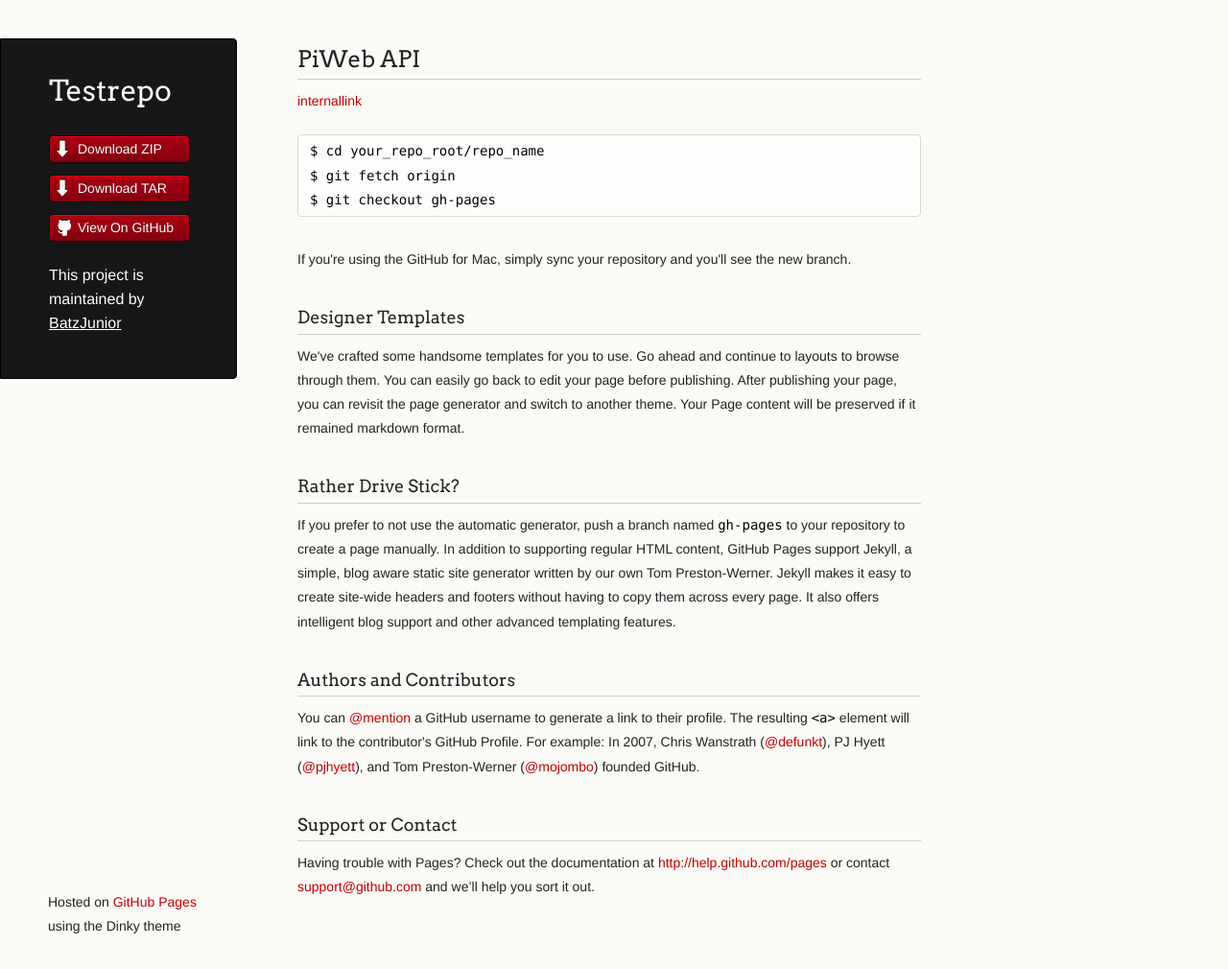
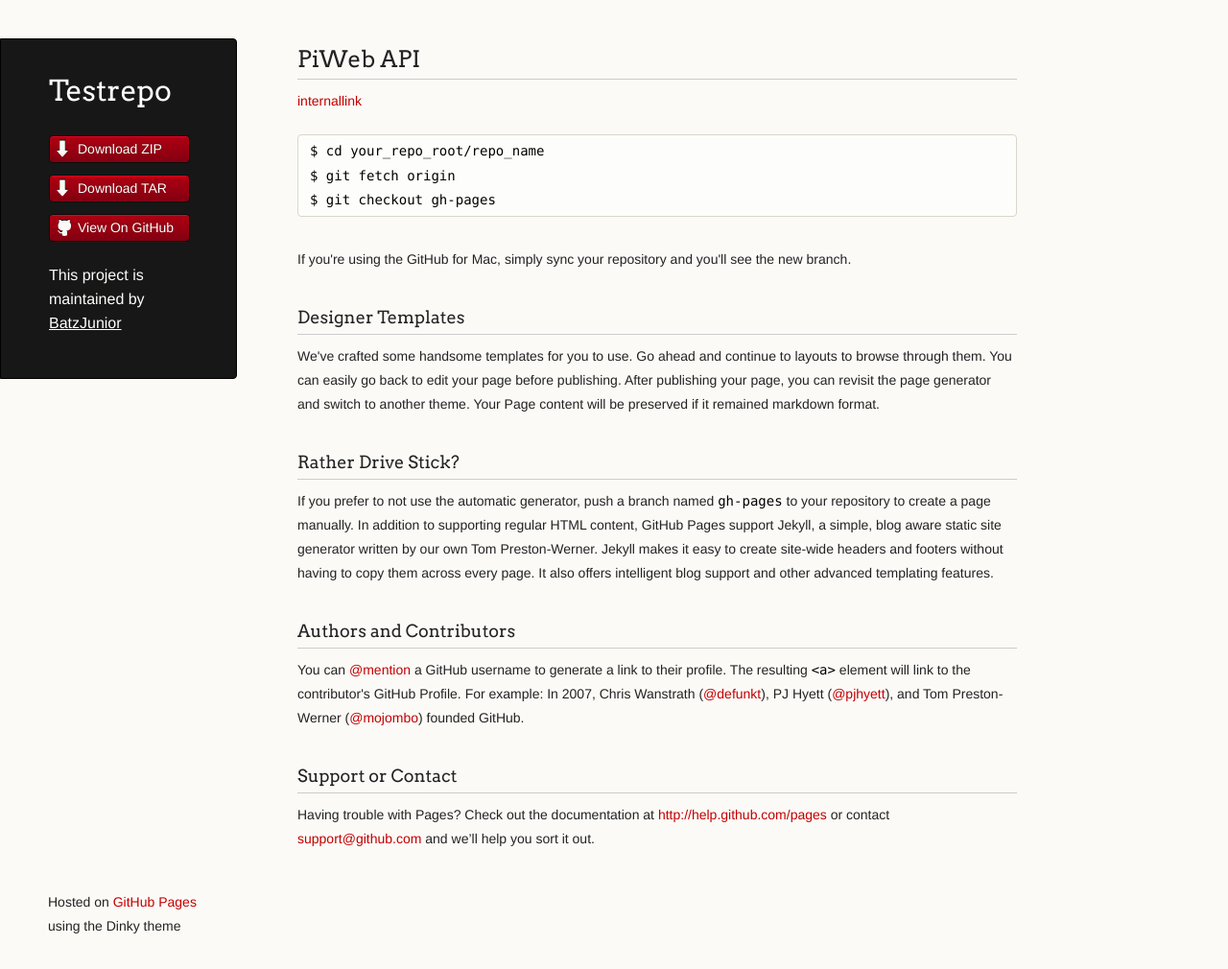
Before and after one commit to BatzJunior/testrepo, a Jekyll site: the page index.html, which Jekyll copies as it is, in a window 1280 px wide and 1010 px high. Shown: the whole window at 96% size. Built offline with Jekyll 4.4.1, drawn with Linux system fonts in a browser that asks for light colours.

Commit message:
Update styles.css

```diff
--- a/stylesheets/styles.css
+++ b/stylesheets/styles.css
@@ -206,7 +206,7 @@
 
 /* Wrapper */
 .wrapper {
-  width:960px;
+  width:1060px;
 }
 
 
@@ -317,7 +317,7 @@
 /* Section - for main page content */
 
 section {
-  width:650px;
+  width:750px;
   float:right;
   padding-bottom:50px;
 }
```
